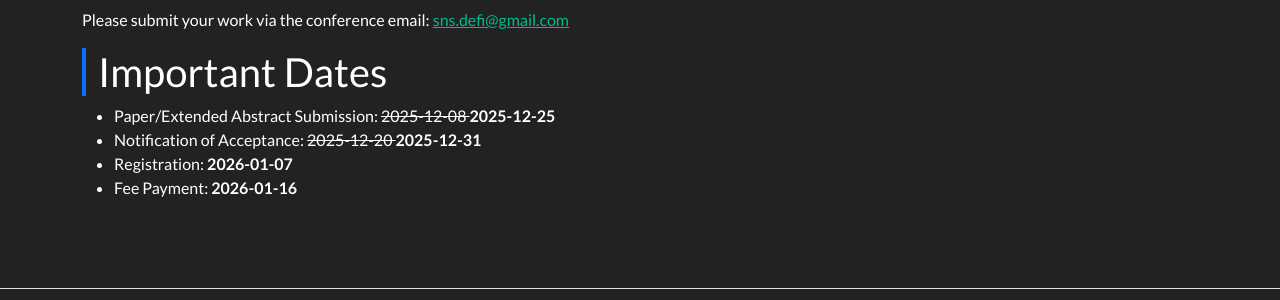
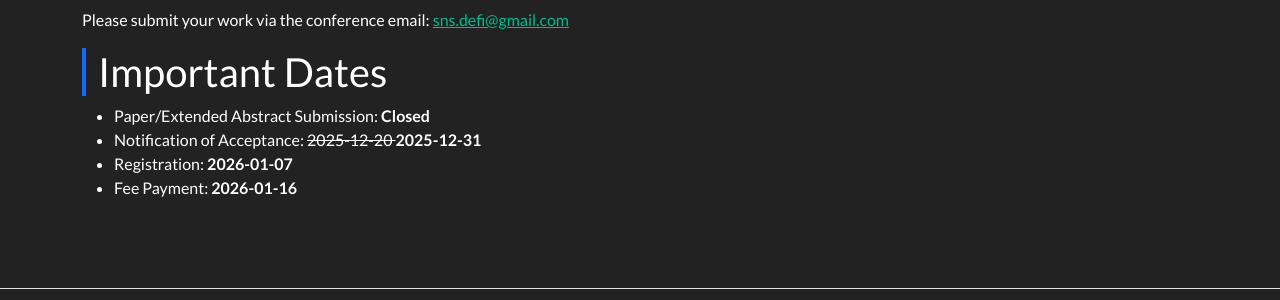
Before and after one commit to sns-defi/sns-defi.github.io, a Jekyll site: the page built from submission.md, in a window 1280 px wide. Shown: the part 509-809 px from the top of the page. Built offline with Jekyll 4.4.1, drawn with Linux system fonts in a browser that asks for light colours; nearby versions of some CDN libraries.

Commit message:
Update submission.md

```diff
--- a/submission.md
+++ b/submission.md
@@ -29,10 +29,14 @@ permalink: /submission/
   <ul class="deadlines-list">
     {% for deadline in homepage_deadlines %}
       <li>
-        {% if deadline.prev %}
+        {% if deadline.text %}
+        {{ deadline.name }}: <strong>{{deadline.text}}</strong>
+        {% else %}
+          {% if deadline.prev %}
           {{ deadline.name }}: <del>{{deadline.prev}}</del>   <strong>{{ deadline.date }}</strong>
-        {% else %}
+          {% else %}
           {{ deadline.name }}: <strong>{{ deadline.date }}</strong>
+          {% endif %}
         {% endif %}
       </li>
     {% endfor %}
```
